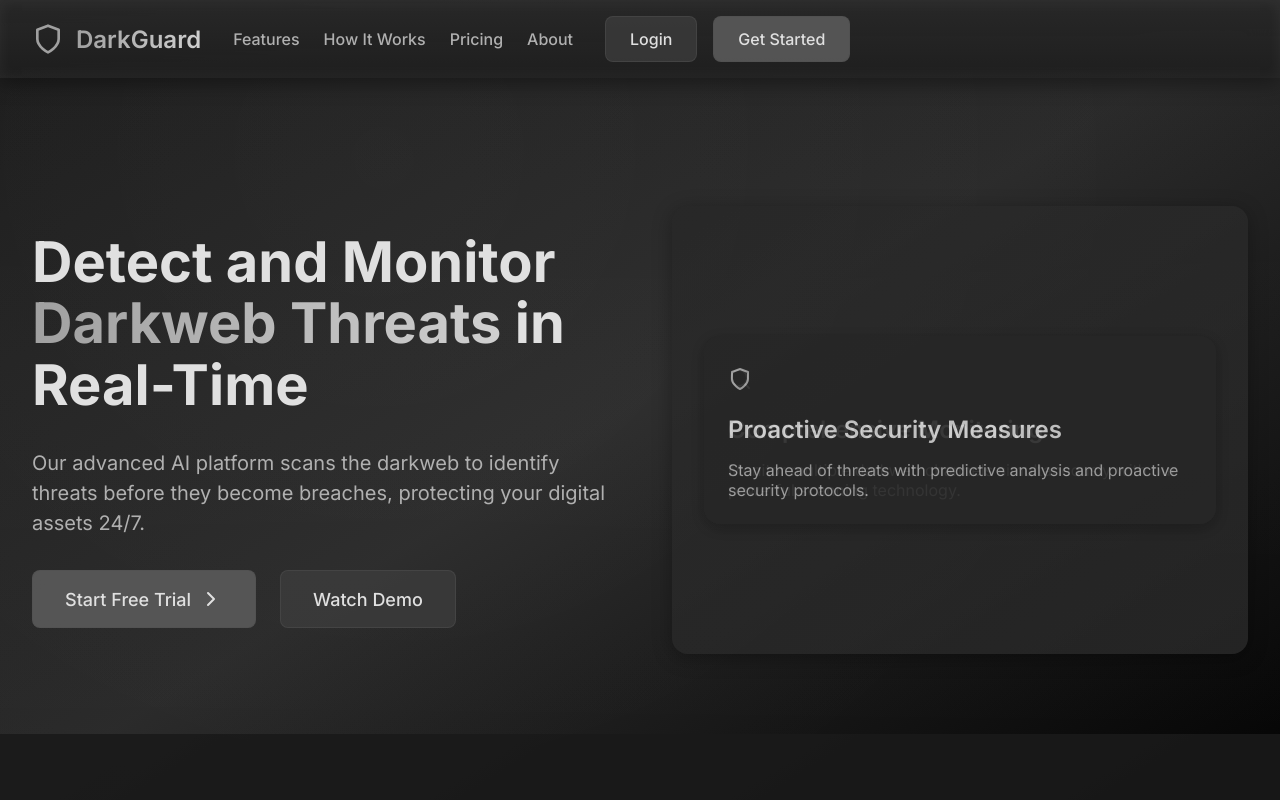
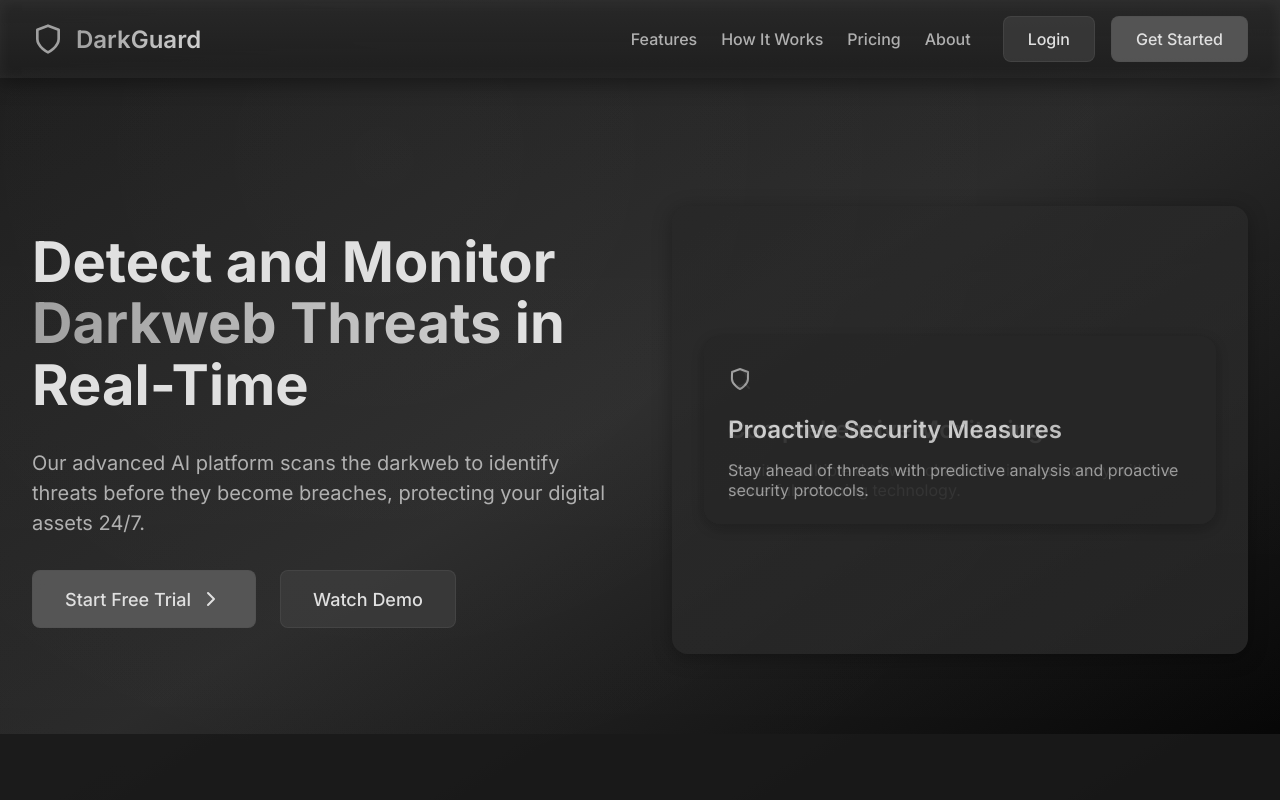
Before and after one commit to Gsish/-Tech_Aarvya-_AB2_PS6, a React (Create React App) app in the folder darkweb-detection/: page / in a window 1280 px wide. Shown: the top 800 px of the page. Built offline with nearby package versions, Linux system fonts and the light colour scheme; the HTML template or start-up script is replaced by a standard one.

Commit message:
align the navbar components and aply the styling

```diff
--- a/darkweb-detection/src/components/DarkwebDetection.js
+++ b/darkweb-detection/src/components/DarkwebDetection.js
@@ -48,6 +48,7 @@
               <Shield className="logo-icon" />
               <h1 className="brand-name">DarkGuard</h1>
             </div>
+            <div className="nav-right">
               <div className="nav-links">
                 <NavLink href="#features">Features</NavLink>
                 <NavLink href="#how-it-works">How It Works</NavLink>
@@ -57,6 +58,7 @@
               <div className="nav-buttons">
                 <button className="login-btn">Login</button>
                 <button className="start-btn">Get Started</button>
+              </div>
             </div>
           </div>
         </nav>
--- a/darkweb-detection/src/styles.css
+++ b/darkweb-detection/src/styles.css
@@ -78,10 +78,9 @@
 .nav-container {
   display: flex;
   align-items: center;
-  gap: 2rem;
+  justify-content: space-between;
   max-width: 80rem;
   margin: 0 auto;
-  justify-content: flex-start;
 }
 
 .nav-brand {
@@ -103,6 +102,12 @@
   background-clip: text;
   -webkit-background-clip: text;
   color: transparent;
+}
+
+.nav-right {
+  display: flex;
+  align-items: center;
+  gap: 2rem;
 }
 
 .nav-links {
```
Lines whose indentation alone changed are shown as unchanged.
